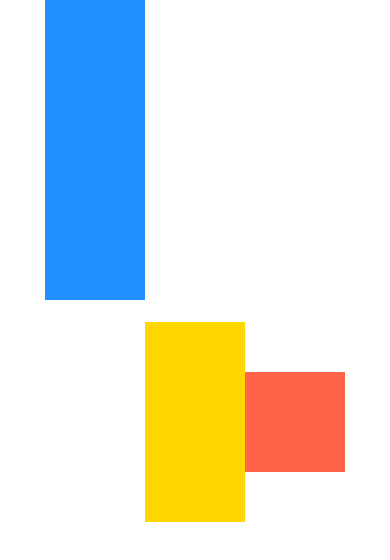
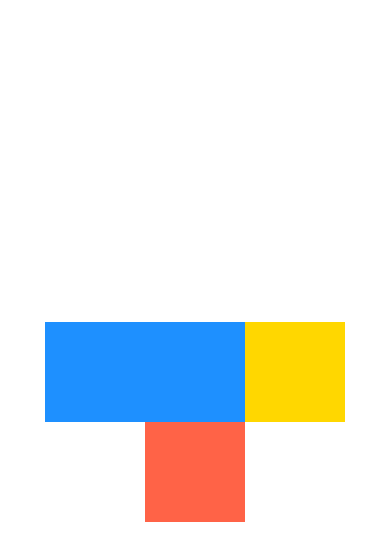
Before and after one commit to TaimoorAli77/YourAppName, a React Native app: screen / in a window 390 px wide. Shown: the top 560 px of the page. Built offline with nearby package versions, Linux system fonts and the light colour scheme.

Commit message:
flex grow and flex shrink

```diff
--- a/App.js
+++ b/App.js
@@ -9,6 +9,8 @@ export default function App() {
         flexDirection: "row",  //horizontal
         justifyContent: "center", //Main axis
         alignItems: "center", // secondary axis
+        flexWrap: "wrap",
+        alignContent: "center"
 
       }}
     >
@@ -16,9 +18,13 @@ export default function App() {
       <View
         style={{
           backgroundColor: "dodgerblue",
-          width: 100,
-          height: 300,
-          alignSelf:"flex-start"
+          width: 200,
+          // flexBasis: 100, // as width or height
+          height: 100,
+          // flex: 1,  // short for flex grow or flex shrink
+          // flexShrink: 1
+          flex:-1
+          // alignSelf:"flex-start"
         }}
       />
 
@@ -26,7 +32,7 @@ export default function App() {
         style={{
           backgroundColor: "gold",
           width: 100,
-          height: 200
+          height: 100
         }}
       />
 
@@ -38,6 +44,20 @@ export default function App() {
           height: 100
         }}
       />
+      {/* <View
+        style={{
+          backgroundColor: "grey",
+          width: 100,
+          height: 100
+        }}
+      />
+      <View
+        style={{
+          backgroundColor: "greenyellow",
+          width: 100,
+          height: 100
+        }}
+      /> */}
 
 
 
```
